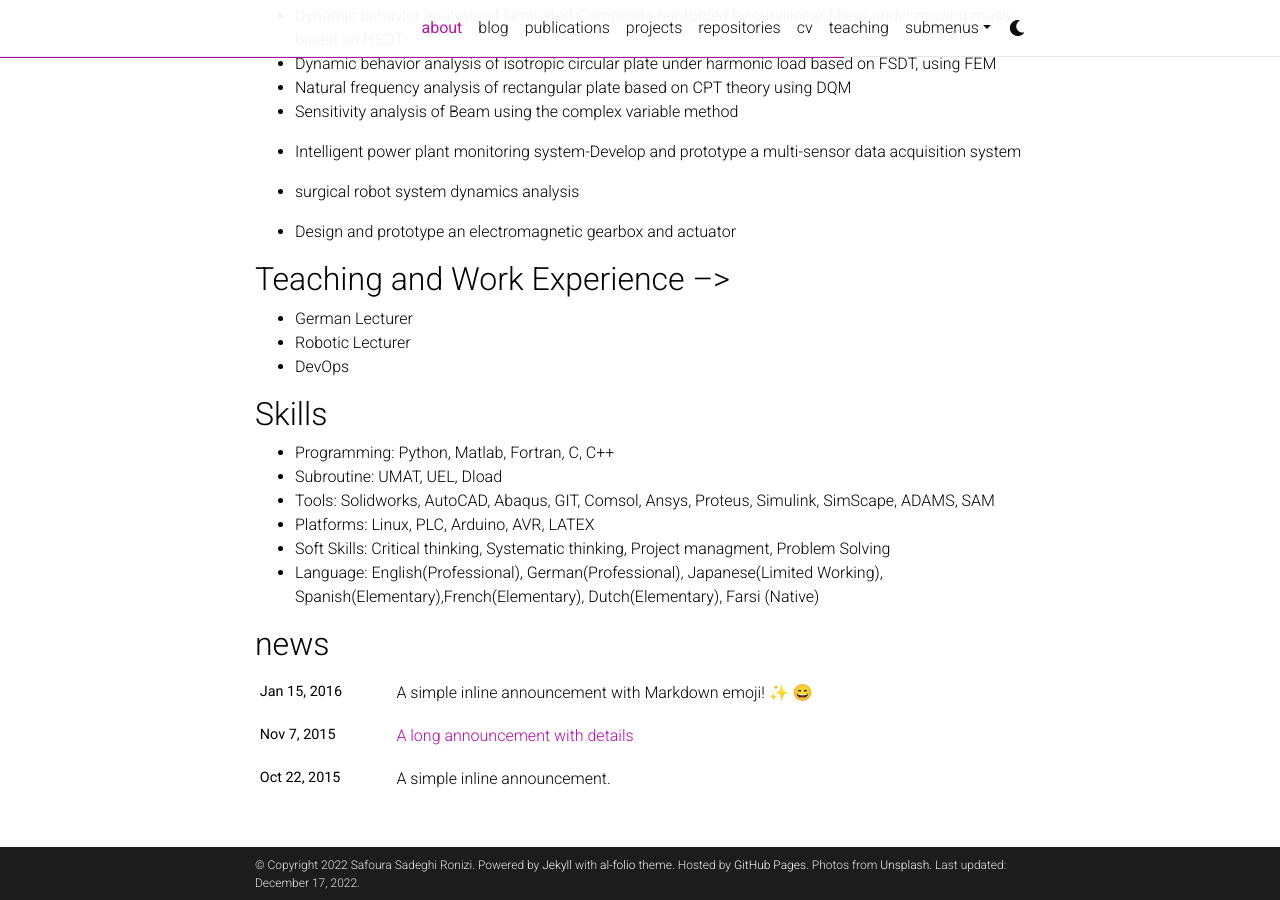
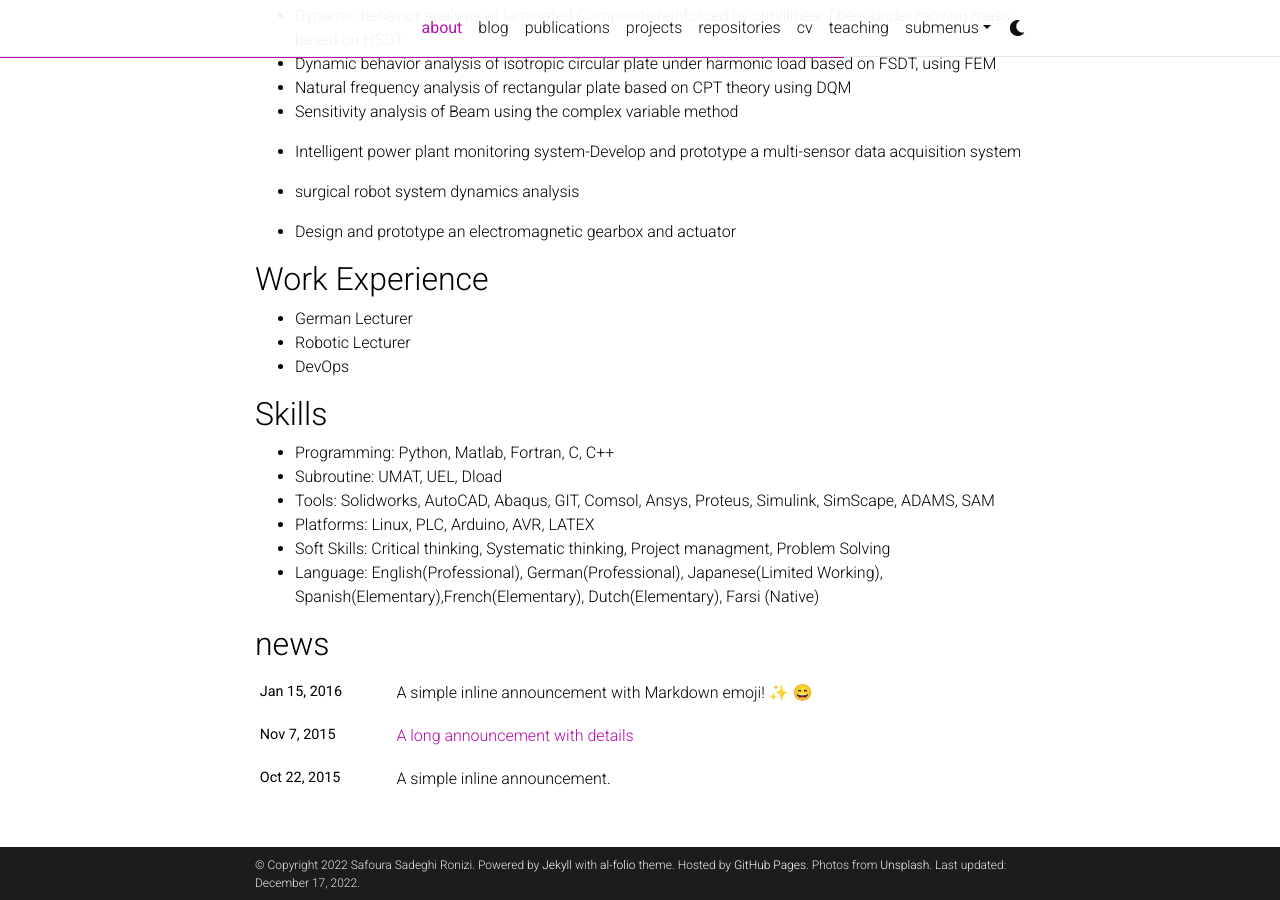
Before and after one commit to sfrza/sfrza.github.io, a Jekyll site: the page built from _pages/about.md, in a window 1280 px wide and 900 px high, scrolled down 556 px. Built offline with Jekyll 4.4.1, drawn with Linux system fonts in a browser that asks for light colours; full-size pictures stand in for the smaller copies a plugin makes; emoji names are drawn with the system emoji font; comment, search, counter and statistics services are not loaded; a style sheet for code colours, icons or effects is not loaded; grey boxes are pictures that could not be loaded.

Commit message:
set the correct

```diff
--- a/_pages/about.md
+++ b/_pages/about.md
@@ -39,7 +39,7 @@ Computational Mechanics, Soft-Robotic, Fluid-structure interaction, Dynamics, an
 
 - Design and prototype an electromagnetic gearbox and actuator
 
-## Teaching and Work Experience -->
+## Work Experience
  - German Lecturer
  - Robotic Lecturer
  - DevOps
```
